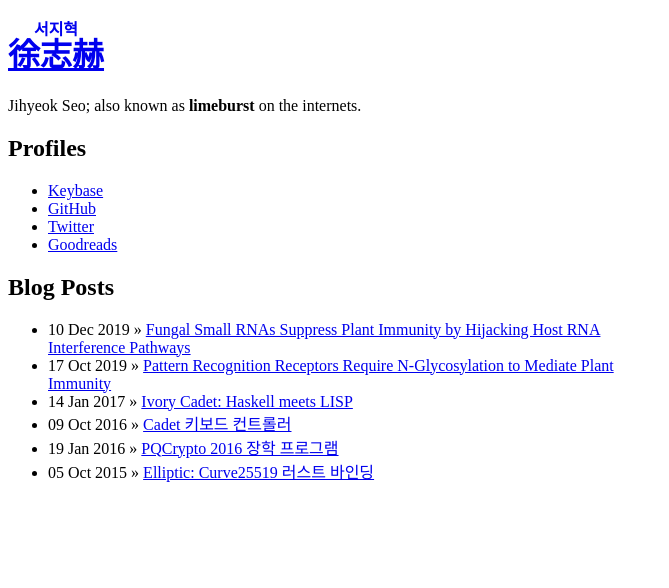
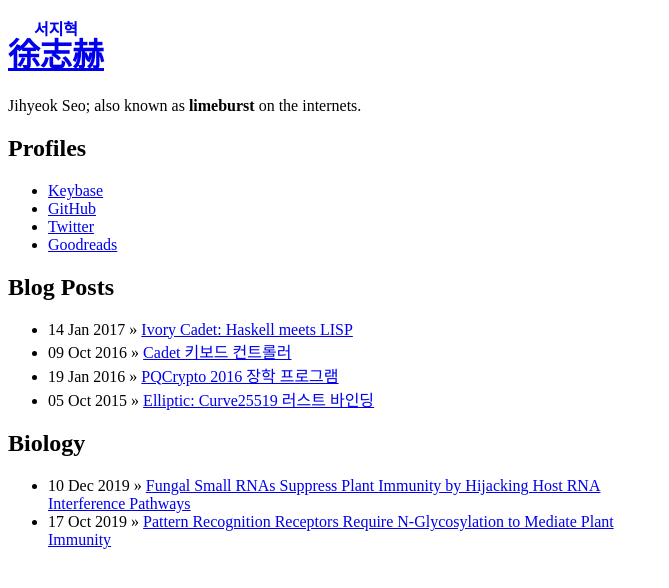
Before and after one commit to limeburst/limeburst.github.io, a Jekyll site: the page built from index.html, in a window 1280 px wide. Shown: the top 588 px of the page, without its empty margins (0-669 px from the left). Built offline with Jekyll 4.4.1, drawn with Linux system fonts in a browser that asks for light colours.

Commit message:
Add biology category

```diff
--- a/index.html
+++ b/index.html
@@ -15,10 +15,20 @@ title: Jihyeok Seo
 
 <h2>Blog Posts</h2>
 <ul>
-  {% for post in site.posts %} {% unless post.tags contains "archive" %}
+  {% for post in site.posts %} {% if post.tags == empty %}
   <li>
     <span>{{ post.date | date_to_string }}</span> &raquo;
     <a href="{{ post.url }}">{{ post.title }}</a>
   </li>
-  {% endunless %} {% endfor %}
+  {% endif %} {% endfor %}
 </ul>
+
+<h2>Biology</h2>
+<ul>
+  {% for post in site.posts %} {% if post.tags contains "biology" %}
+  <li>
+    <span>{{ post.date | date_to_string }}</span> &raquo;
+    <a href="{{ post.url }}">{{ post.title }}</a>
+  </li>
+{% endif %} {% endfor %}
+</ul>
```
